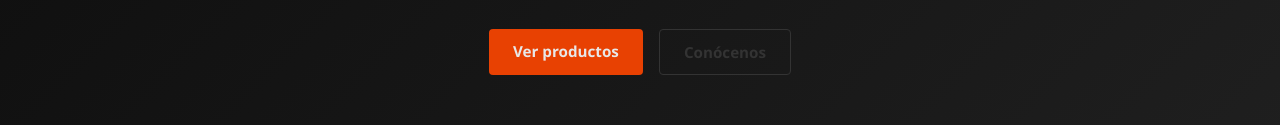
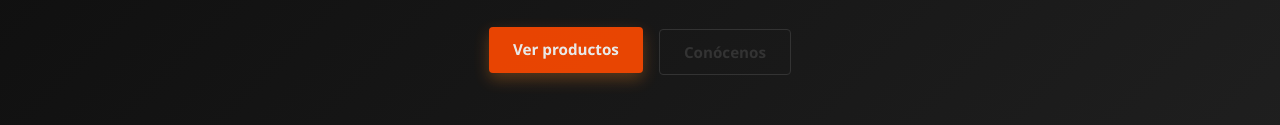
Before and after one commit to Brayan2911/NEGOCIOSELECTRONICOSPROY, a plain HTML site: page index.html in a window 1280 px wide. In both pictures the pointer is over the link "Ver productos". Shown: the part 404-529 px from the top of the page. Drawn offline with Linux system fonts and the light colour scheme.

Commit message:
transicion 2

```diff
--- a/assets/css/styles.css
+++ b/assets/css/styles.css
@@ -498,3 +498,9 @@ button,
 .nav-links a {
   transition: all 0.25s cubic-bezier(0.25, 0.8, 0.25, 1);
 }
+
+.btn-primary:hover {
+  transform: translateY(-2px);
+  box-shadow: 0 6px 16px rgba(230, 126, 34, 0.35);
+  filter: brightness(1.05);
+}
```
